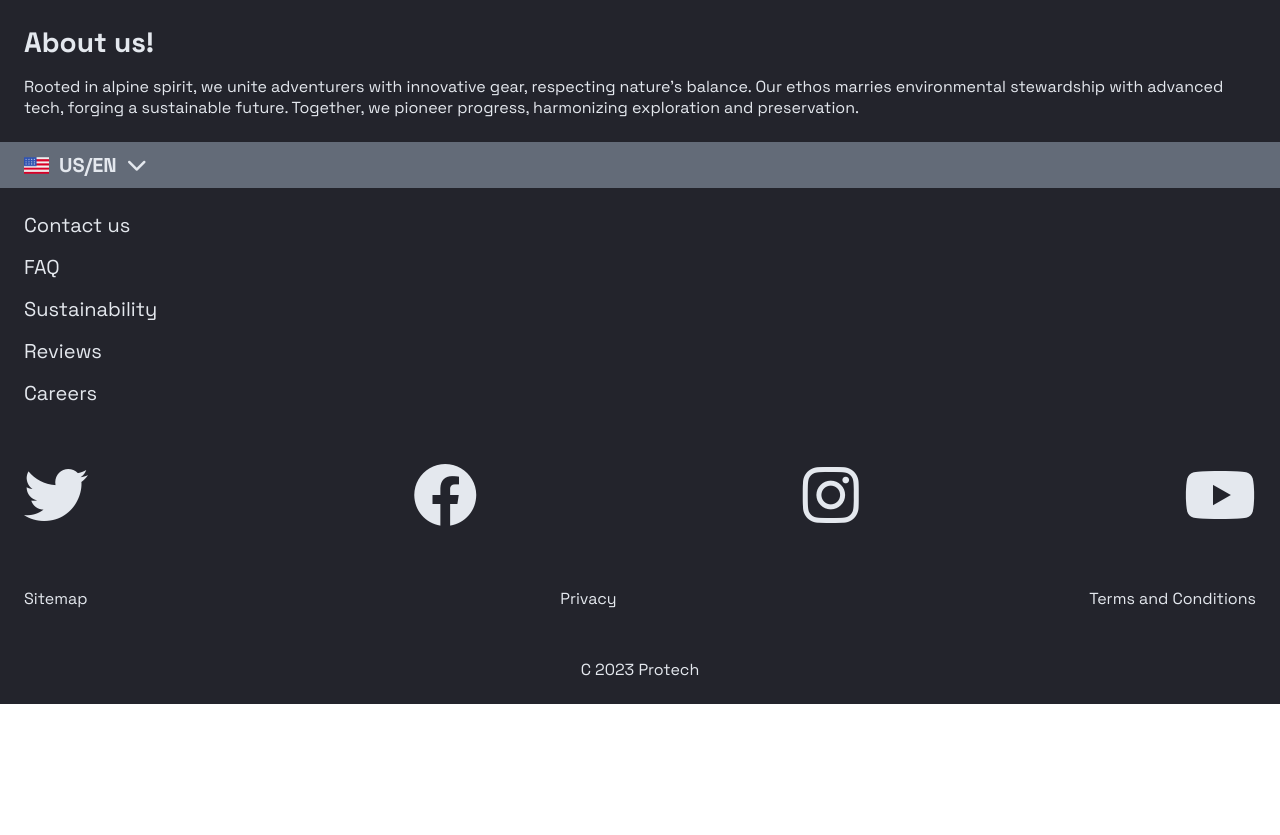
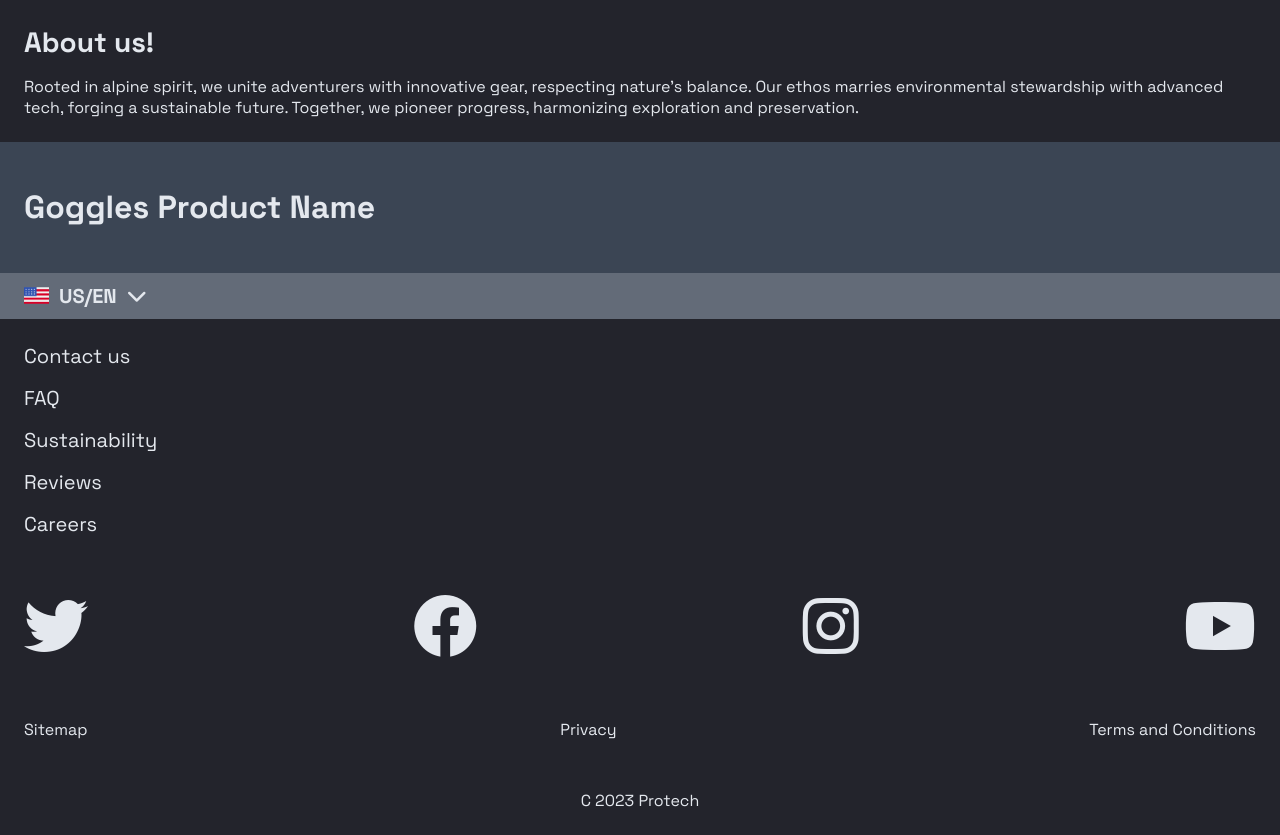
Before and after one commit to Karlsson2/Pro-Tech, a plain HTML site: page index.html in a window 1280 px wide. Before the commit the page ends 800 px from the top, so only its background shows below. Drawn offline with Linux system fonts and the light colour scheme.

Commit message:
added main product name

```diff
--- a/index.html
+++ b/index.html
@@ -31,7 +31,9 @@
         progress, harmonizing exploration and preservation.
       </div>
     </div>
-    <div class="product-name"></div>
+    <div class="product-name">
+      <h1>Goggles Product Name</h1>
+    </div>
     <div class="animation-canvas"></div>
     <div class="product-carousel"></div>
     <div class="slidey-images"></div>
--- a/styles.css
+++ b/styles.css
@@ -30,6 +30,12 @@ body {
 .about-us .text {
   font-size: 16px;
   font-weight: 400;
+}
+
+.product-name {
+  background-color: var(--Background-dark);
+  color: var(--Whiter);
+  padding: 24px;
 }
 
 .footer {
```
Also changed, not shown: indexSE.html (+3 -1 lines).
